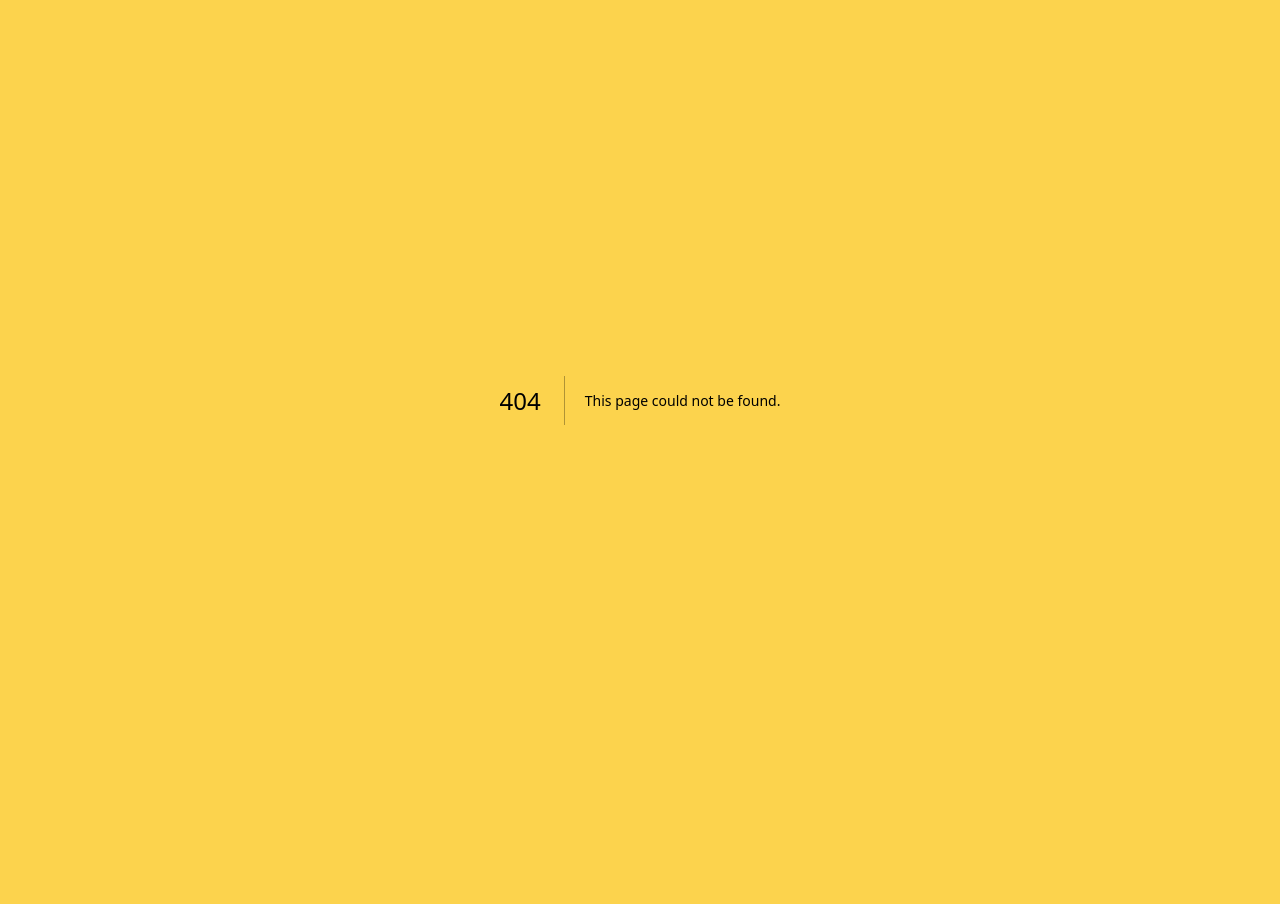
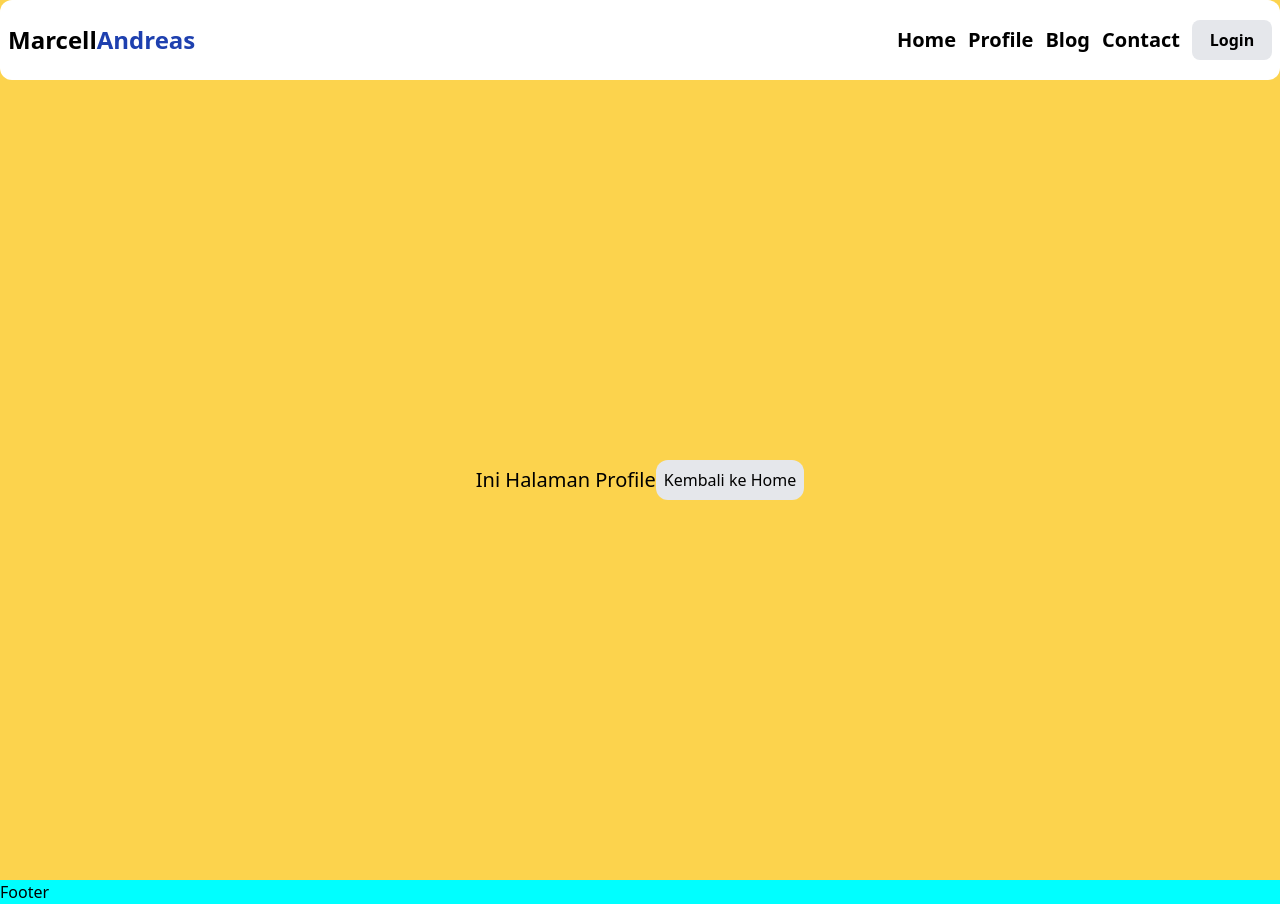
Before and after one commit to marcellandreas/belajar-nextjs-batch-53, a Next.js app: page /profile in a window 1280 px wide. Before the commit this address had no page. Before the commit the page ends 800 px from the top, so only its background shows below. Built offline with nearby package versions, Linux system fonts and the light colour scheme.

Commit message:
feat: Tugas Harian ke-5: Layout profile

```diff
--- a/components/menu/index.js
+++ b/components/menu/index.js
@@ -2,7 +2,7 @@ export default function Menu({ isOpen }) {
   return (
     <div className="flex items-center gap-3 text-xl">
       <a
-        href="/home"
+        href="/"
         className=" hover:underline hover:text-gray-400 font-semibold"
       >
         Home
--- /dev/null
+++ b/data/index.js
@@ -0,0 +1,10 @@
+export const Data = [
+  {
+    id: 1,
+    name: "Marcell Andreas Samadhani DUha",
+  },
+  {
+    id: 2,
+    name: "Happy Odelia Artha Panjaitan",
+  },
+];
--- a/layout/index.js
+++ b/layout/index.js
@@ -15,7 +15,9 @@ export default function Layout({ children, metaTitle, metaDescription }) {
         <link rel="icon" href="/favicon.ico" />
       </Head>
       <Header />
-      {children}
+      <main className=" min-h-screen flex-col gap-4 flex justify-center items-center">
+        {children}
+      </main>
       <Footer />
     </div>
   );
--- /dev/null
+++ b/pages/blog/[id].js
@@ -0,0 +1,10 @@
+import { useRouter } from "next/router";
+
+const DetailBlog = () => {
+  const router = useRouter();
+  const { id } = router.query;
+
+  return <section>Detail Blog {id}</section>;
+};
+
+export default DetailBlog;
--- /dev/null
+++ b/pages/blog/index.js
@@ -0,0 +1,17 @@
+import { Data } from "@/data";
+import Link from "next/link";
+
+const Blog = () => {
+  return (
+    <section>
+      <h2>Blog</h2>
+      {Data.map((data) => (
+        <Link key={data.id} href={`/blog/${data.id}`}>
+          <p>{data.name}</p>
+        </Link>
+      ))}
+    </section>
+  );
+};
+
+export default Blog;
--- a/pages/index.js
+++ b/pages/index.js
@@ -15,7 +15,9 @@ export default function Home() {
         <meta name="viewport" content="width=device-width, initial-scale=1" />
         <link rel="icon" href="/favicon.ico" />
       </Head>
-      <Layout metaTitle="Marcell">content</Layout>
+      <Layout metaTitle="Marcell">
+        <h3>ini halaman Home</h3>
+      </Layout>
     </>
   );
 }
--- /dev/null
+++ b/pages/marcell.js
@@ -0,0 +1,13 @@
+import Layout from "@/layout";
+
+const Marcell = () => {
+  return (
+    <>
+      <Layout metaTitle="Marcell">
+        <h1>Marcell</h1>
+      </Layout>
+    </>
+  );
+};
+
+export default Marcell;
--- /dev/null
+++ b/pages/profile.js
@@ -0,0 +1,20 @@
+import Layout from "@/layout";
+import { useRouter } from "next/router";
+
+const Profile = () => {
+  const ROUTER = useRouter();
+
+  const backToMenu = () => {
+    ROUTER.push("/");
+  };
+  return (
+    <Layout>
+      <p className=" capitalize text-xl">ini halaman profile</p>
+      <button className="bg-gray-200 p-2 rounded-xl " onClick={backToMenu}>
+        Kembali ke Home
+      </button>
+    </Layout>
+  );
+};
+
+export default Profile;
```
